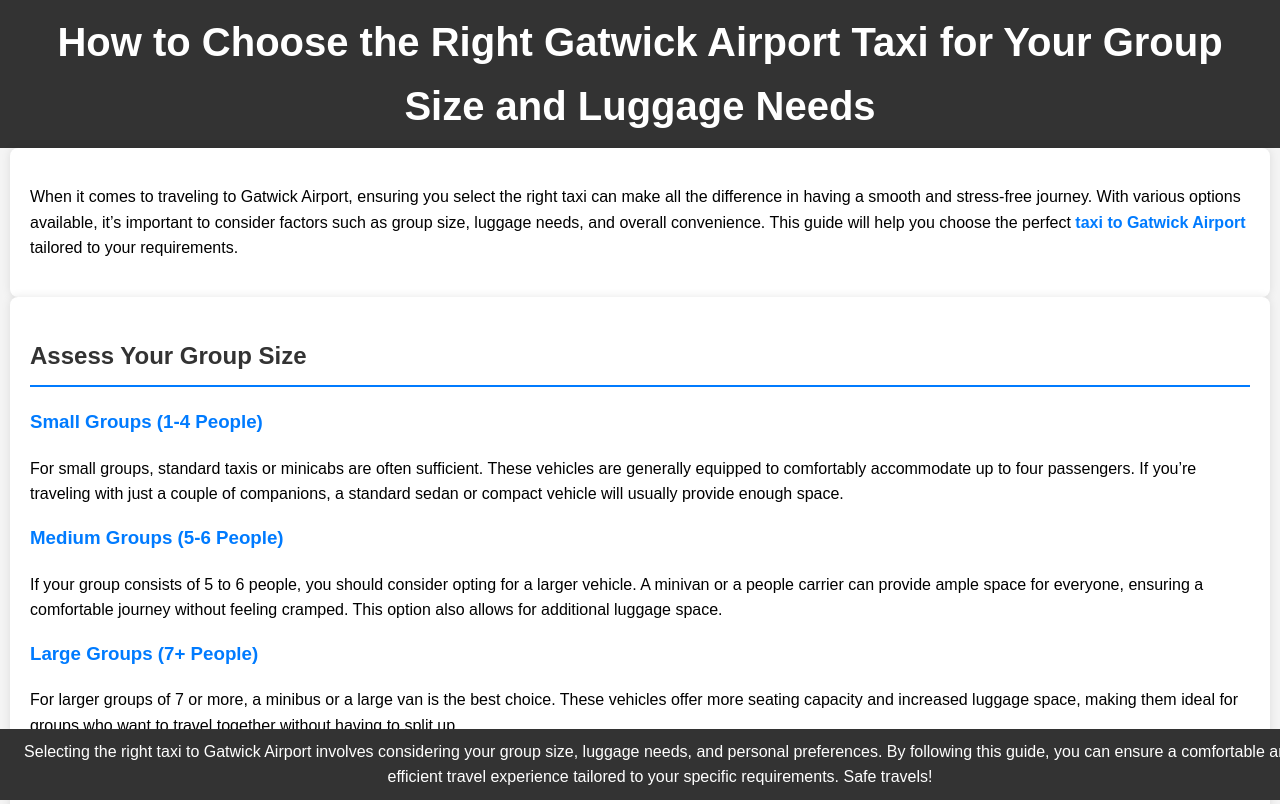
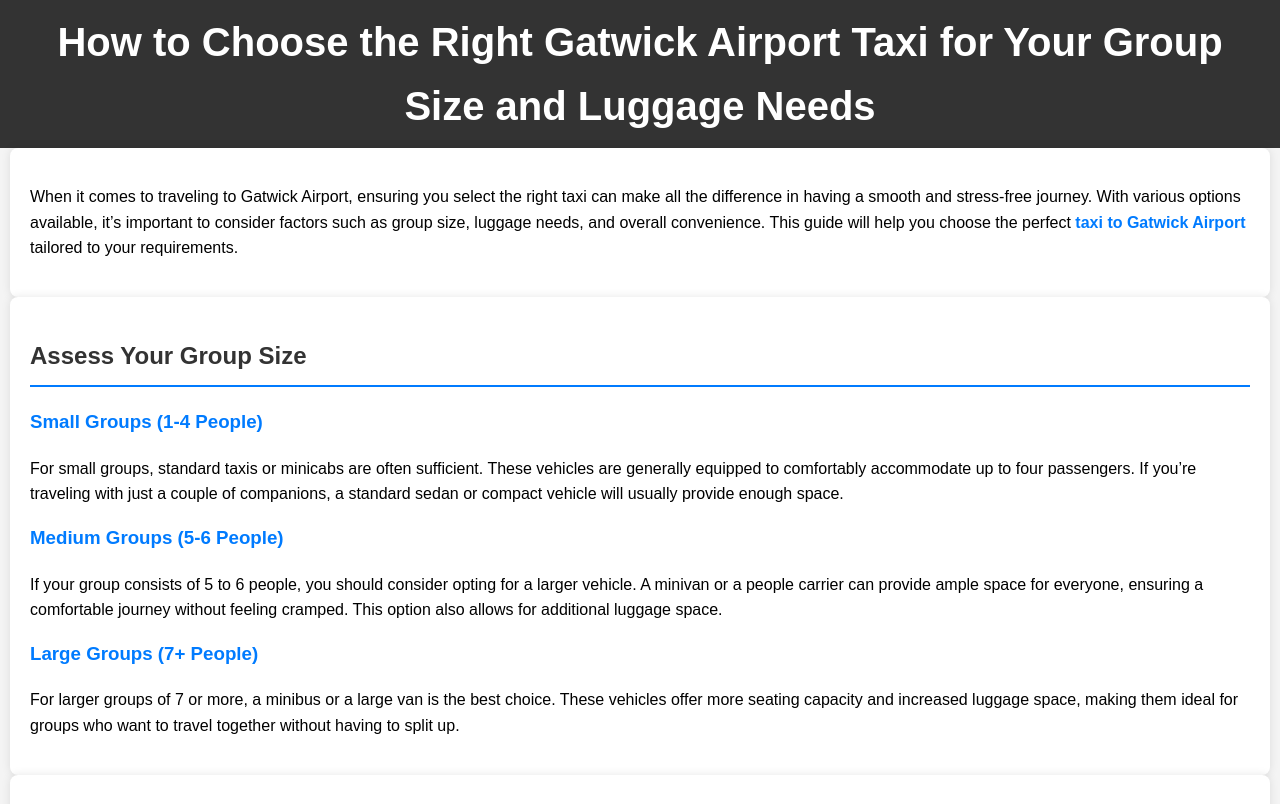
Before and after one commit to roberthinsom/gatwick-taxi-service, a plain HTML site: page index.html in a window 1280 px wide. Shown: the top 804 px of the page. Drawn offline with Linux system fonts and the light colour scheme.

Commit message:
Update index.html

```diff
--- a/index.html
+++ b/index.html
@@ -135,8 +135,6 @@
         </ul>
     </section>
 
-    <footer>
-        <p>Selecting the right taxi to Gatwick Airport involves considering your group size, luggage needs, and personal preferences. By following this guide, you can ensure a comfortable and efficient travel experience tailored to your specific requirements. Safe travels!</p>
-    </footer>
+
 </body>
 </html>
```
